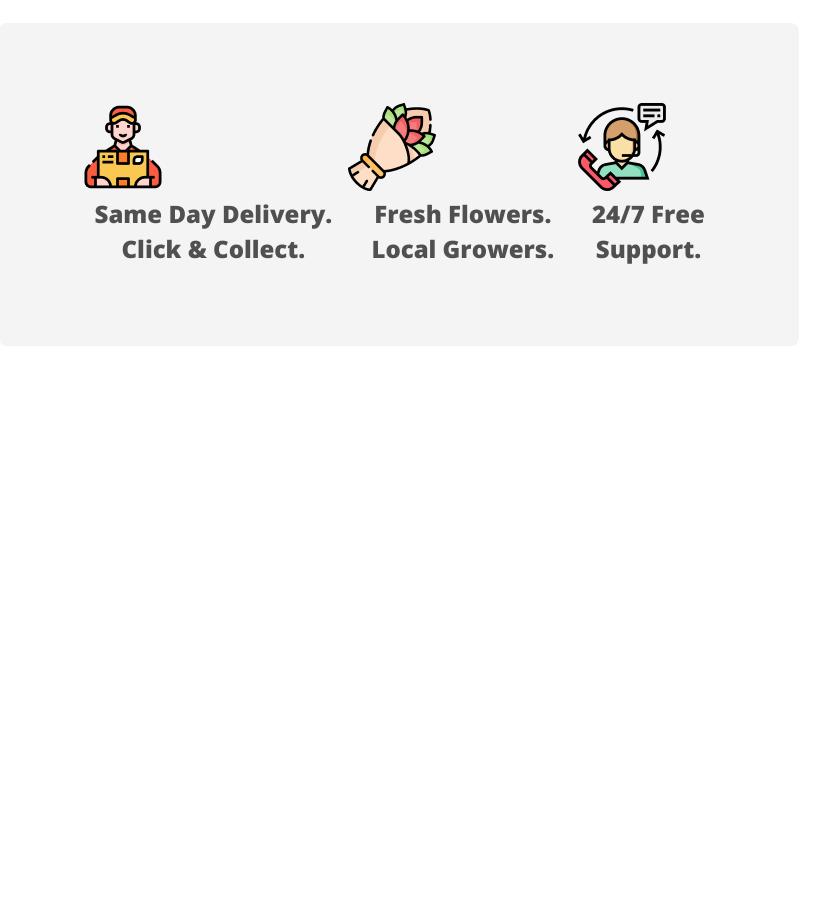
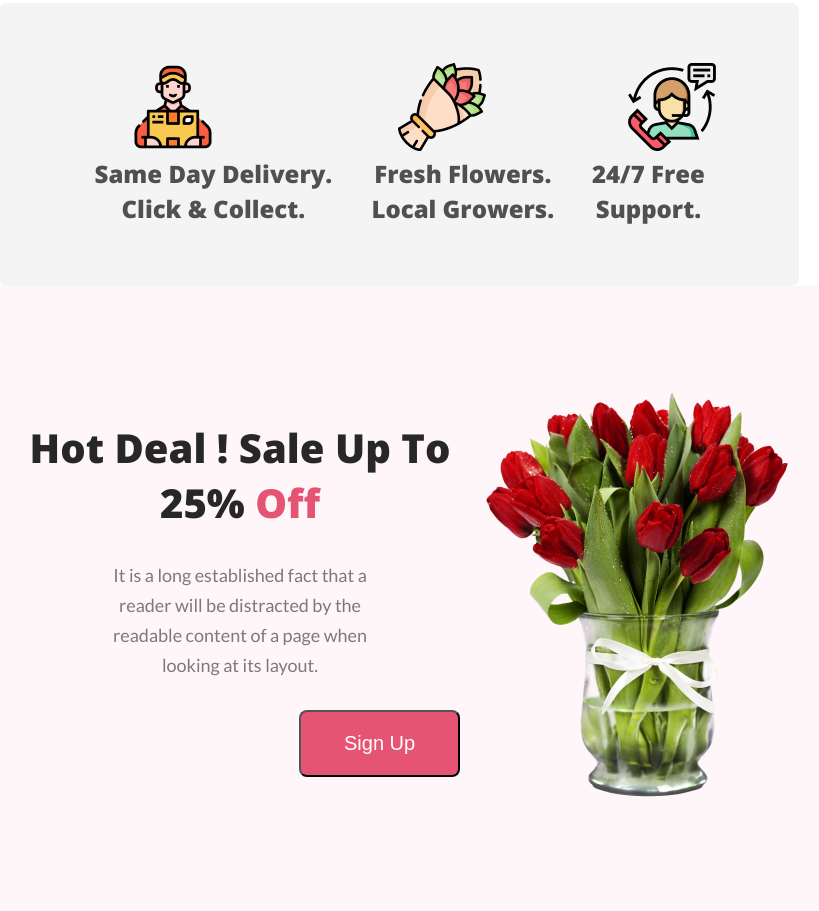
Before and after one commit to albelayet/flower-shop-assignment-1, a plain HTML site: page index.html in a window 1280 px wide. Shown: the part 2001-2912 px from the top of the page, without its empty margins (241-1060 px from the left). Before the commit the page ends 2347 px from the top, so only its background shows below. Drawn offline with nearby package versions, Linux system fonts and the light colour scheme.

Commit message:
added offer section

```diff
--- a/index.html
+++ b/index.html
@@ -51,6 +51,16 @@
             <p class="service-info">24/7 Free Support.</p>
             </div>
         </section>
+        <section class="offer-section">
+            <div class="offer-content">
+                <h3 class="offer-title">Hot Deal ! Sale Up To 25% <span>Off</span></h3>
+                <p class="offer-info">It is a long established fact that a reader will be distracted by the readable content of a page when looking at its layout.</p>
+                <button id="offer-btn" class="btn-primary">Sign Up</button>
+            </div>
+            <div class="offer-img">
+                <img src="Flower Asset/pngwing 8.png" alt="">
+            </div>
+        </section>
     </main>
     <footer class="footer">
 
--- a/styles/style.css
+++ b/styles/style.css
@@ -134,22 +134,67 @@ main {
     border-radius: 8px;
     background: rgba(39, 39, 39, 0.05);
     margin: 0 240px;
-    margin-top: 120px;
+    margin-top: 100px;
     border-radius: 8px;
-background: rgba(39, 39, 39, 0.05);
-padding: 80px 80px;
+    background: rgba(39, 39, 39, 0.05);
+    padding: 60px 80px;
 }
-.service-container{
+
+.service-img {
+    justify-content: center;
+    width: 88px;
+    height: 88px;
+    margin-left: 50px;
+
+}
+
+.service-info {
+    color: rgba(39, 39, 39, 0.80);
+    font-size: 24px;
+    font-weight: 600;
+    line-height: 35px;
+    align-items: center;
+    justify-content: center;
+    text-align: center;
+}
+
+/* start offer style here */
+.offer-section {
+    display: flex;
+    justify-content: space-between;
+    border-radius: 8px;
+    background: rgba(229, 84, 115, 0.05);
+    padding: 100px 240px;
+    align-items: center;
+    max-width: 1920px;
+    margin: 0 auto;
+}
+
+.offer-content {
     justify-content: center;
 }
-.service-img{
-    justify-content: center;
-    position: right;
+
+.offer-title {
+    color: #272727;
+    font-size: 40px;
+    font-weight: 800;
+    margin: auto;
+    text-align: center;
 }
-.service-info{
-    color: rgba(39, 39, 39, 0.80);
-text-align: center;
-font-size: 24px;
-font-weight: 600;
-line-height: 35px;
+.offer-title span{
+    color: #E55473;
 }
+
+.offer-info {
+    color: rgba(39, 39, 39, 0.60);
+    text-align: center;
+    font-family: Lato;
+    font-size: 18px;
+    font-weight: 400;
+    line-height: 30px;
+    padding: 30px 100px;
+}
+
+#offer-btn{
+    margin-left: 300px;
+}
```
